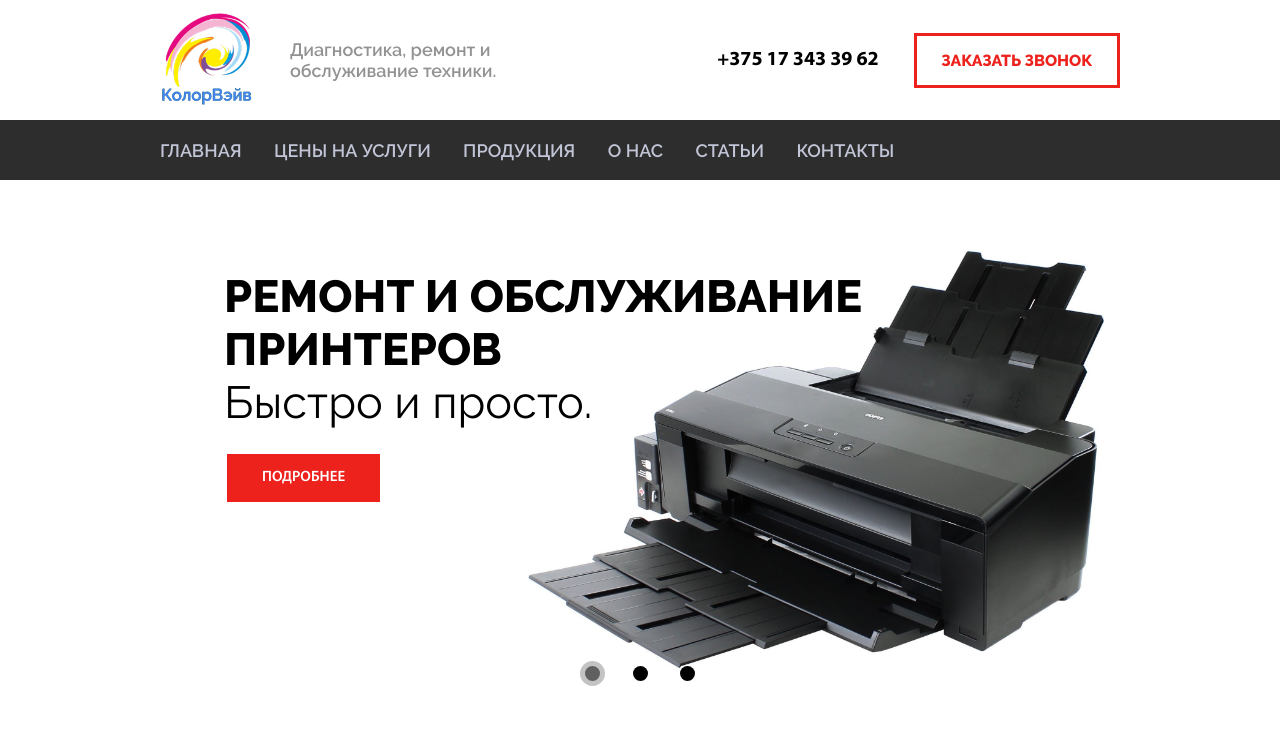
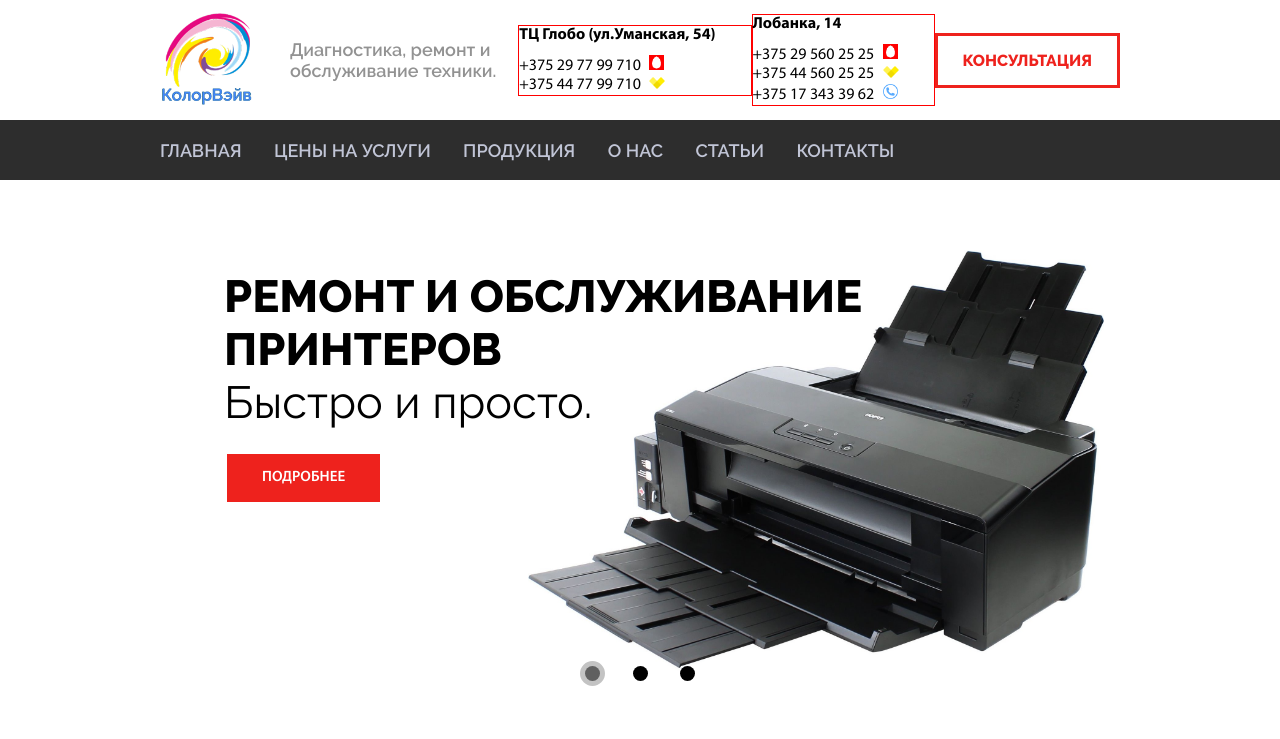
Before and after one commit to Lanmord/Colorwave, a PHP site: page / in a window 1280 px wide. Shown: the top 739 px of the page. Run offline with PHP 8.4, Linux system fonts and the light colour scheme; some libraries are stand-ins or nearby versions; some web fonts are replaced.

Commit message:
контакты

```diff
--- a/main/css/style.css
+++ b/main/css/style.css
@@ -37,6 +37,25 @@ body{
   border: solid rgb(238, 34, 29);
   transition: .3s;
 }
+.contact{
+  border: solid 1px red;
+}
+.phone_and_btn span{
+  margin-right: 35px;
+  font-family:'Myriad Pro';
+  font-weight: bold;
+}
+.contact > #main_addres{
+  font-family:'Myriad Pro';
+  font-weight: bold;
+  padding-bottom: 10px;
+}
+.contact span{
+  font-family: 'Myriad Pro';
+  font-weight: normal;
+  font-size: .8em;
+  display: block;
+}
 .phone_and_btn > .btn:hover{
   background-color: rgb(238, 34, 29);
   color: white;
@@ -57,11 +76,6 @@ body{
   display: flex;
   justify-content: center;
   align-items: center;
-}
-.phone_and_btn span{
-  margin-right: 35px;
-  font-family:'Myriad Pro';
-  font-weight: bold;
 }
 nav{
   background-color: #2D2D2D;
--- a/main/index.html
+++ b/main/index.html
@@ -23,8 +23,18 @@
           </span>
         </div>
         <div class="phone_and_btn flex">
-          <span>+375 17 343 39 62</span>
-          <a href="#" class="btn">Заказать звонок</a>
+          <div class="contact">
+            <span id="main_addres">ТЦ Глобо (ул.Уманская, 54)</span>
+            <span>+375 29 77 99 710 <img class="padding" src="img/mts.png" alt="mts" width="15px"></span>
+            <span>+375 44 77 99 710 <img class="padding" src="img/velcom.png" alt="mts" width="16px"></span>
+          </div>
+          <div class="contact">
+            <span id="main_addres">Лобанка, 14</span>
+            <span>+375 29 560 25 25 <img class="padding" src="img/mts.png" alt="mts" width="15px"></span>
+            <span>+375 44 560 25 25 <img class="padding" src="img/velcom.png" alt="mts" width="16px"></span>
+            <span>+375 17 343 39 62 <img class="padding" src="img/city.png" alt="mts" width="15px"></span>
+          </div>
+          <a href="#" class="btn">Консультация</a>
         </div>
       </div>
     </div>
```
